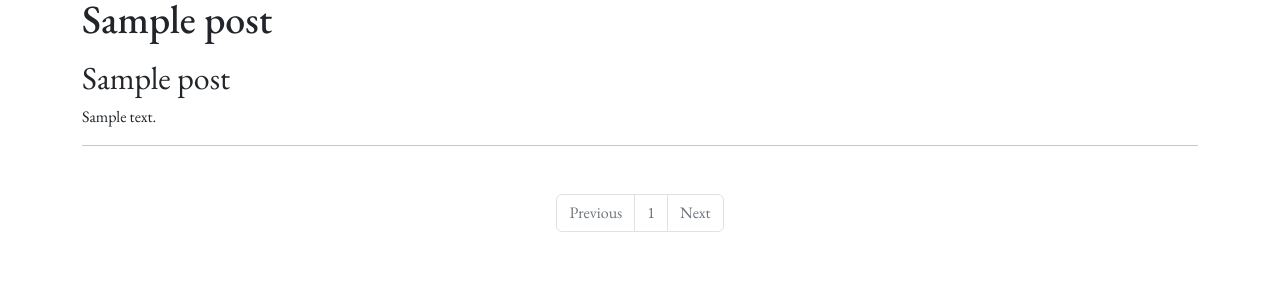
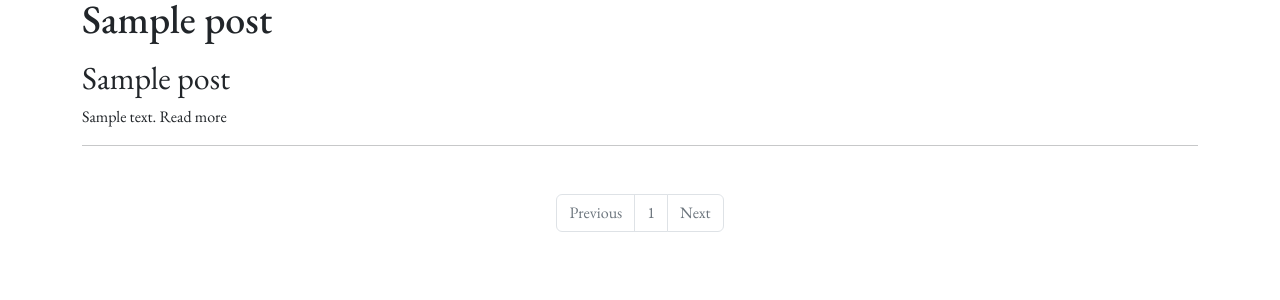
Before and after one commit to fredrickdave/Microblog-Project, a Flask app: page / in a window 1280 px wide. Shown: the part 886-1186 px from the top of the page. Run offline with Flask 3, Linux system fonts and the light colour scheme; a user stored in the database is signed in; tables that the repository leaves empty hold one stand-in row (values such as "Sample post"); some libraries are stand-ins or nearby versions; some web fonts are replaced.

Commit message:
Truncate post body

```diff
--- a/app/templates/_post.html
+++ b/app/templates/_post.html
@@ -3,4 +3,4 @@
         moment(post.timestamp).fromNow() }}</span></div>
 <h1 class="mb-3 post-title">{{ post.title }}</h1>
 <h2 class="post-subtitle">{{ post.subtitle }}</h2>
-<p class="post-body">{{ post.body|safe }}</p>
+<p class="post-body">{{ post.body|truncate(500, false)|safe }} Read more</p>
```
